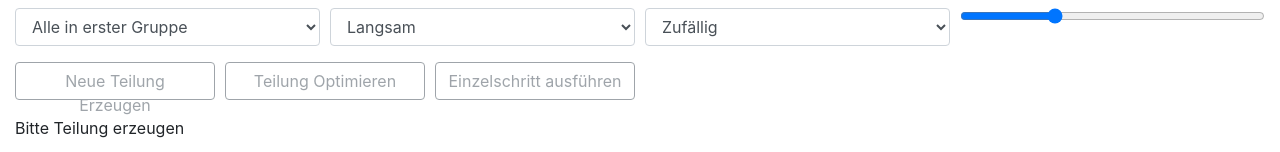
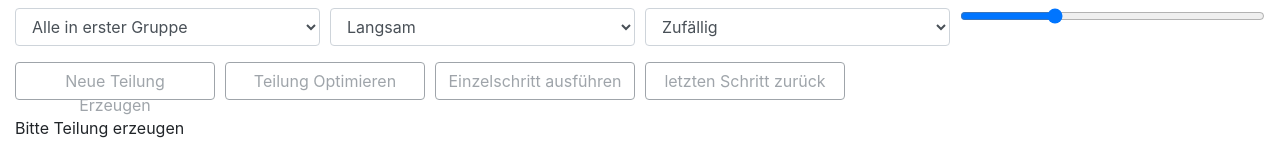
Before and after one commit to KlausCall/SchoolSplitter, a React (Create React App) app: page / in a window 1280 px wide. Both pictures are taken after a click on the heading "Konfiguration". Shown: the part 362-514 px from the top of the page. Built offline with nearby package versions, Linux system fonts and the light colour scheme.

Commit message:
add move back to UI

```diff
--- a/src/modules/Input.tsx
+++ b/src/modules/Input.tsx
@@ -221,6 +221,22 @@ const Input: React.FC<Props> = () => {
                 Einzelschritt ausführen
               </button>
             </div>
+            <div className="form-group col-md-2">
+              <button
+                className="form-control btn btn-outline-secondary"
+                disabled = {!levelSlicer}
+                onClick={(e) => {
+                  e.preventDefault();
+                  if (levelSlicer) {
+                    levelSlicer.undoLastMove();
+                    setSlicerState(levelSlicer.statusString());
+                    updateResult(levelSlicer);
+                  }
+                }}
+              >
+                letzten Schritt zurück
+              </button>
+            </div>
           </div>
           <p>
             {levelSlicer ? levelSlicer.configString() : 'Bitte Teilung erzeugen'}
```
